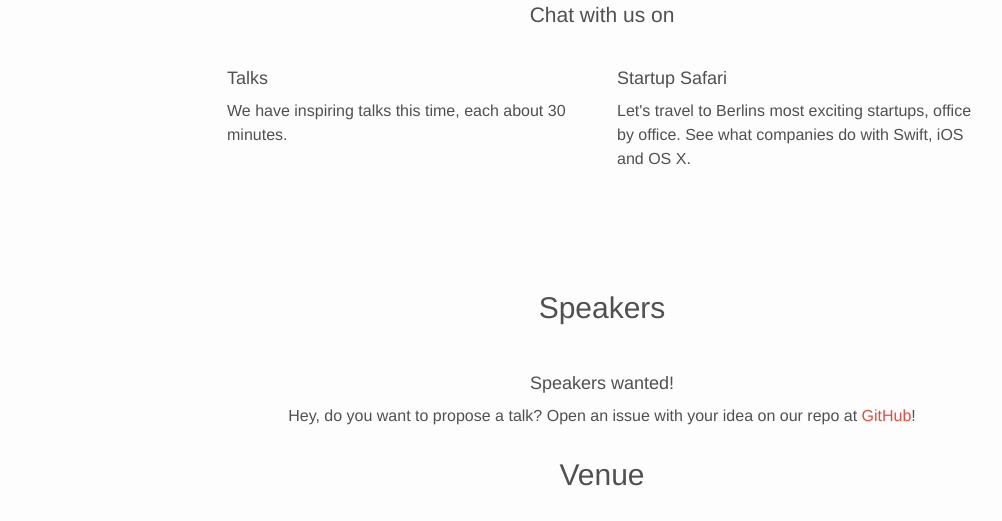
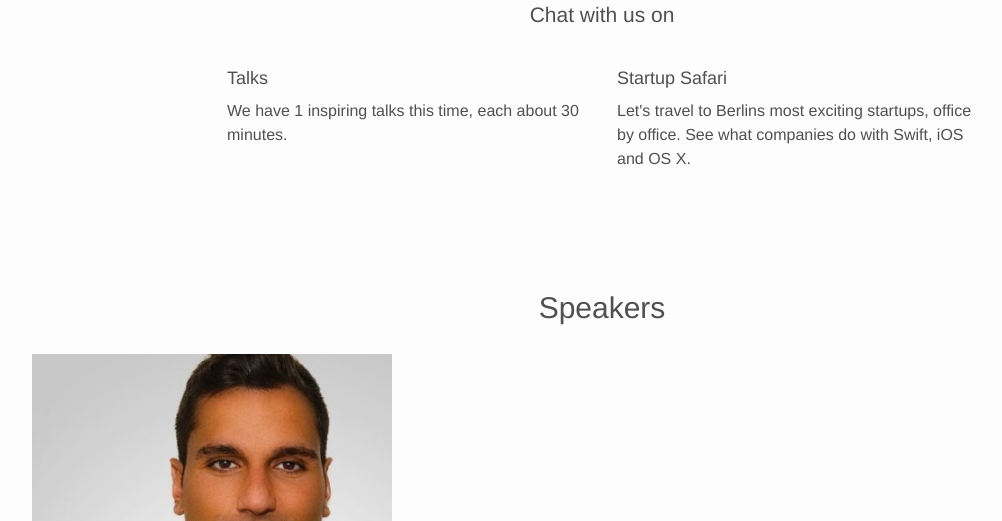
Before and after one commit to swift-berlin/swift-berlin.github.io, a Jekyll site: the page built from _posts/2015-10-26-swift-berlin-12.md, in a window 1280 px wide and 1400 px high, scrolled down 600 px, cut to the strip 158-679 px from the top of the window. Shown: the whole strip, without its empty margins (38-1040 px from the left). Built offline with Jekyll 4.4.1, drawn with Linux system fonts in a browser that asks for light colours; part of the change alters nothing that is shown; some of the changed text lies outside the part shown.

```diff
--- a/_posts/2015-10-26-swift-berlin-12.md
+++ b/_posts/2015-10-26-swift-berlin-12.md
@@ -14,4 +14,12 @@ location:
     - Kohlfurter Strasse 41/43
     - 10999 Berlin
 speakers:
+  -
+    name: Onur Akpolat
+    image: onur
+    title: Building Social Apps with Tapglue
+    links:
+      -
+        url: https://www.tapglue.com
+        name: Tapglue
 ---
```
Also changed, not shown: img/speakers/onur.jpg (added).
